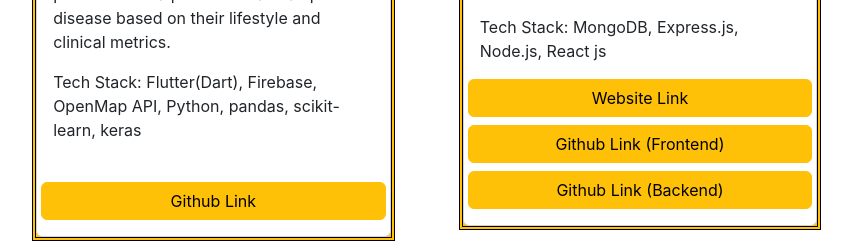
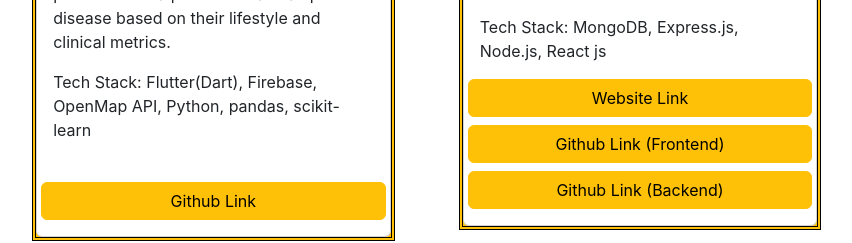
Before and after one commit to joyjitdas3918/portfolio, a React (Create React App) app: page / in a window 1280 px wide. Shown: the part 2896-3139 px from the top of the page, without its empty margins (0-852 px from the left). Built offline with nearby package versions, Linux system fonts and the light colour scheme.

Commit message:
Update App.js

```diff
--- a/src/App.js
+++ b/src/App.js
@@ -82,7 +82,7 @@ function App() {
       <h3>Frontend</h3><h5>JavaScript, React js, Redux, Flutter(Dart)</h5>
       <br/><h3>Backend</h3><h5>Node.js, Express.js</h5>
       <br/><h3>Database</h3><h5>mySql, MongoDB, Firebase</h5>
-      <br/><h3>Machine Learning</h3><h5>pandas, scikit-learn, keras</h5> <br/>
+      <br/><h3>Machine Learning</h3><h5>pandas, scikit-learn</h5> <br/>
   </div>
   </div>
   <div className="col-md-6 my-2">
@@ -294,7 +294,7 @@ function App() {
   <div className="card-body">
     <h5 className="card-title">Smart Healthcare Disease Predictor App</h5>
     <p className="card-text">A flutter mobile application which detects proneness of a person to have a specific disease based on their lifestyle and clinical metrics.</p>
-    <p className="card-text">Tech Stack: Flutter(Dart), Firebase, OpenMap API, Python, pandas, scikit-learn, keras</p>
+    <p className="card-text">Tech Stack: Flutter(Dart), Firebase, OpenMap API, Python, pandas, scikit-learn</p>
     <br />
     <div className="row">
           <a href="https://github.com/joyjitdas3918/Smart-Healthcare-Disease-Predictor-App" className="btn btn-warning" >Github Link</a>
```
